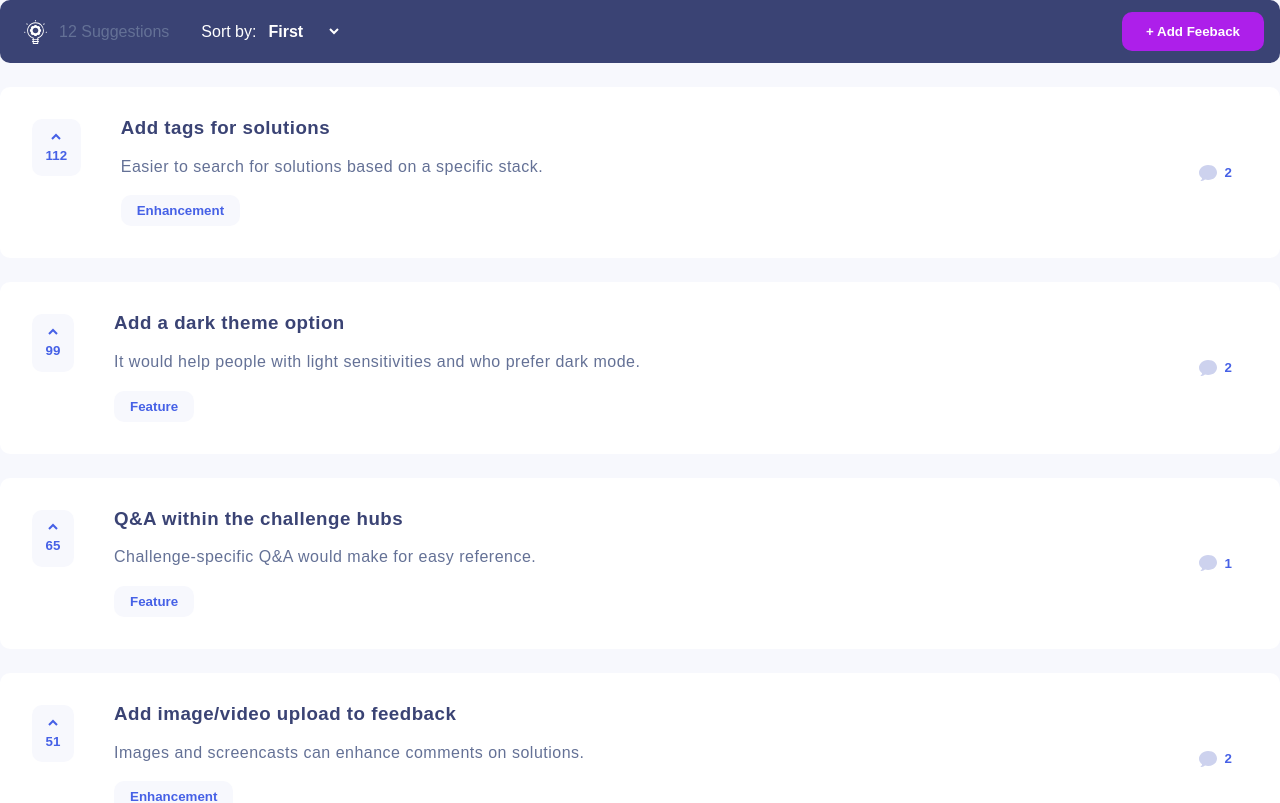
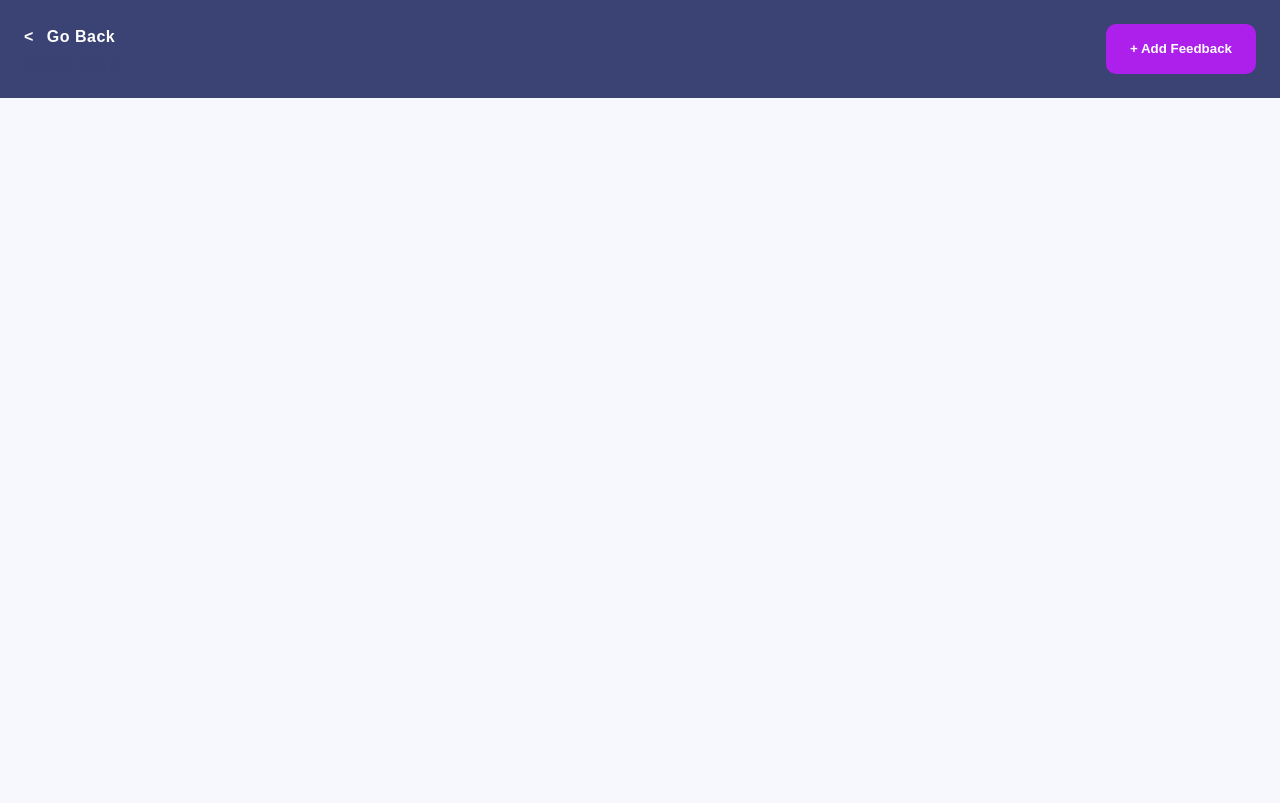
Before and after one commit to Manasseh919/ama-training-project, a React (Create React App) app: page / in a window 1280 px wide. Shown: the top 803 px of the page. Built offline with nearby package versions, Linux system fonts and the light colour scheme.

Commit message:
Roadmap header done

```diff
--- a/src/App.js
+++ b/src/App.js
@@ -1,11 +1,12 @@
 import SuggestionCard from "./component/suggestions/SuggestionCard";
 import SuggestionsContent from "./component/suggestions/SuggestionContent";
+import RoadmapHeader from "./component/roadmap/RoadmapHeader";
 
 function App() {
   return (
   <div>
     <main>
-      <SuggestionsContent/>
+      <RoadmapHeader/>
     </main>
     </div>
   );
--- /dev/null
+++ b/src/component/roadmap/RoadmapHeader.js
@@ -0,0 +1,46 @@
+import React from 'react';
+import styled from 'styled-components';
+import { Link } from 'react-router-dom';
+import { typography } from '../../styles';
+
+const RoadmapHeader = () => {
+   return (
+      <RoadmapHeaderWrap>
+         <div className='go-back'>
+            <Link to='/'>
+               <span>{'<'}</span> Go Back
+            </Link>
+            <h1>Roadmap</h1>
+         </div>
+
+         <button className='add-btn btn'>+ add Feedback</button>
+      </RoadmapHeaderWrap>
+   );
+};
+
+export default RoadmapHeader;
+
+const RoadmapHeaderWrap = styled.header`
+   display: flex;
+   justify-content: space-between;
+   padding: 1.5rem;
+   background-color: ${(props) => props.theme.dark_blue};
+
+   .go-back {
+      color: ${(props) => props.theme.white};
+      font-weight: ${typography.weight.semibold};
+
+      a {
+         color: ${(props) => props.theme.white};
+
+         span {
+            margin-right: 0.5rem;
+         }
+      }
+
+      h1 {
+         font-size: 1.25rem;
+         margin-top: 0.25rem;
+      }
+   }
+`;
```
